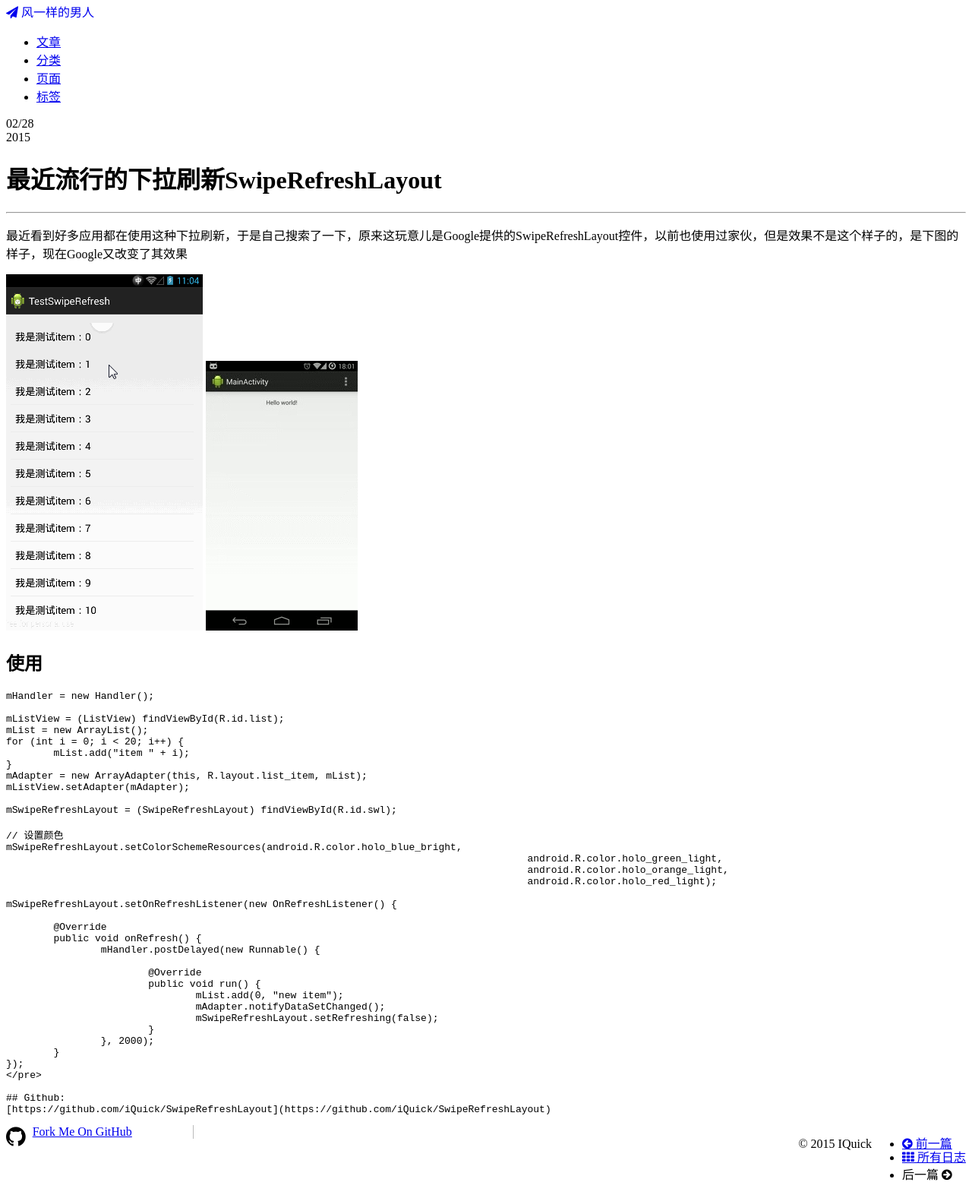
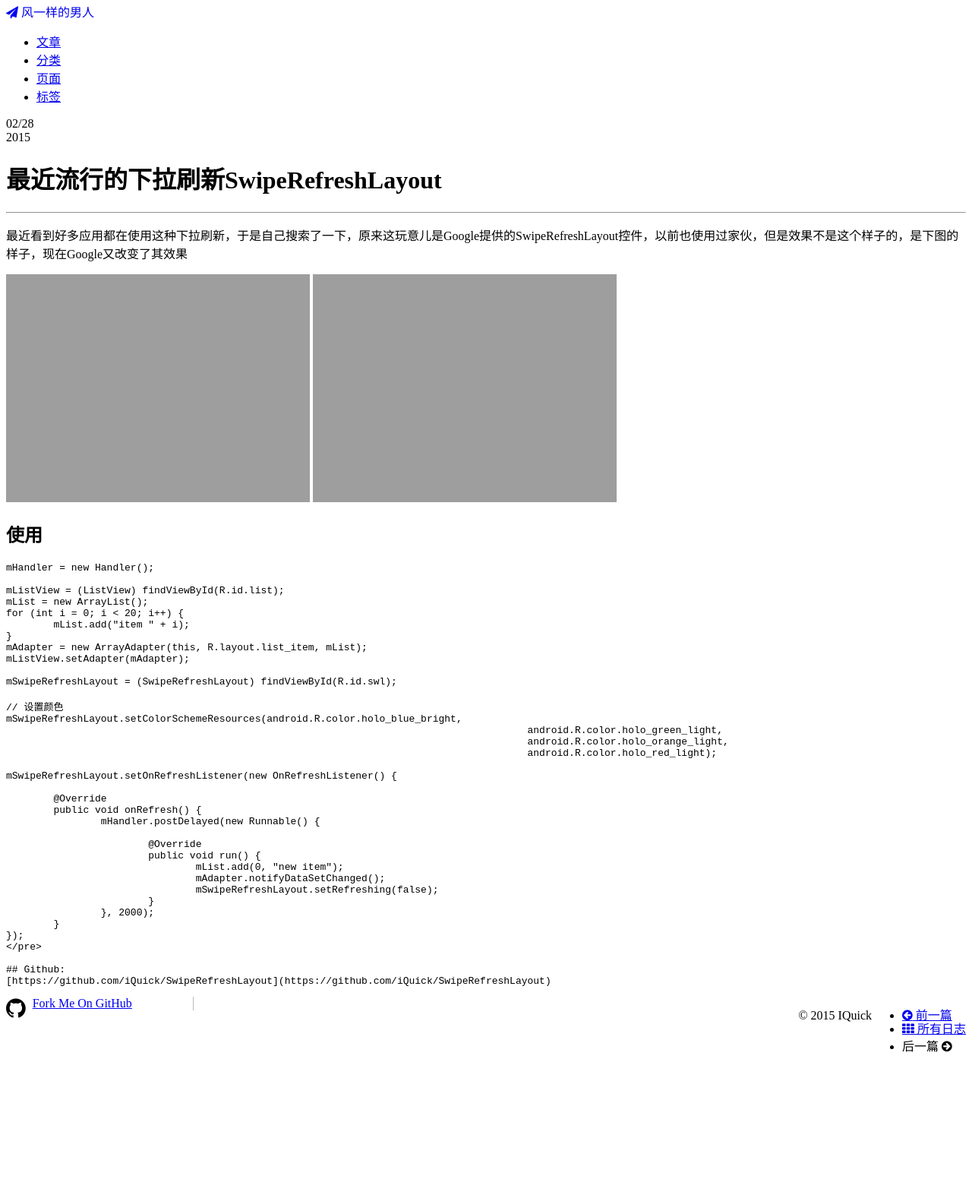
Before and after one commit to iQuick/iquick.github.io, a Jekyll site: the page built from _posts/2015-02-28-swiperefreshlayout.md, in a window 1280 px wide. Shown: the whole page at 76% size. Built offline with Jekyll 4.4.1, drawn with Linux system fonts in a browser that asks for light colours; nearby versions of some CDN libraries; Markdown is read by kramdown in place of the engine named in the settings; comment, search, counter and statistics services are not loaded; after the commit the page ends 1404 px from its top, so only the background shows below that.

Commit message:
SwipeRefreshLayout

```diff
--- a/_posts/2015-02-28-swiperefreshlayout.md
+++ b/_posts/2015-02-28-swiperefreshlayout.md
@@ -12,8 +12,7 @@
 
 <!--break-->
 
-![新的]({{ BASE_PATH }}/images/swiperefreshlayout-1.gif)
-![旧的]({{ BASE_PATH }}/images/swiperefreshlayout-2.gif)
+![新的]({{ BASE_PATH }}/images/swiperefreshlayout-1.gif=200*355)   ![旧的]({{ BASE_PATH }}/images/swiperefreshlayout-2.gif=200*355)
 
 ## 使用
 <pre class="prettyprint linenums">
```
